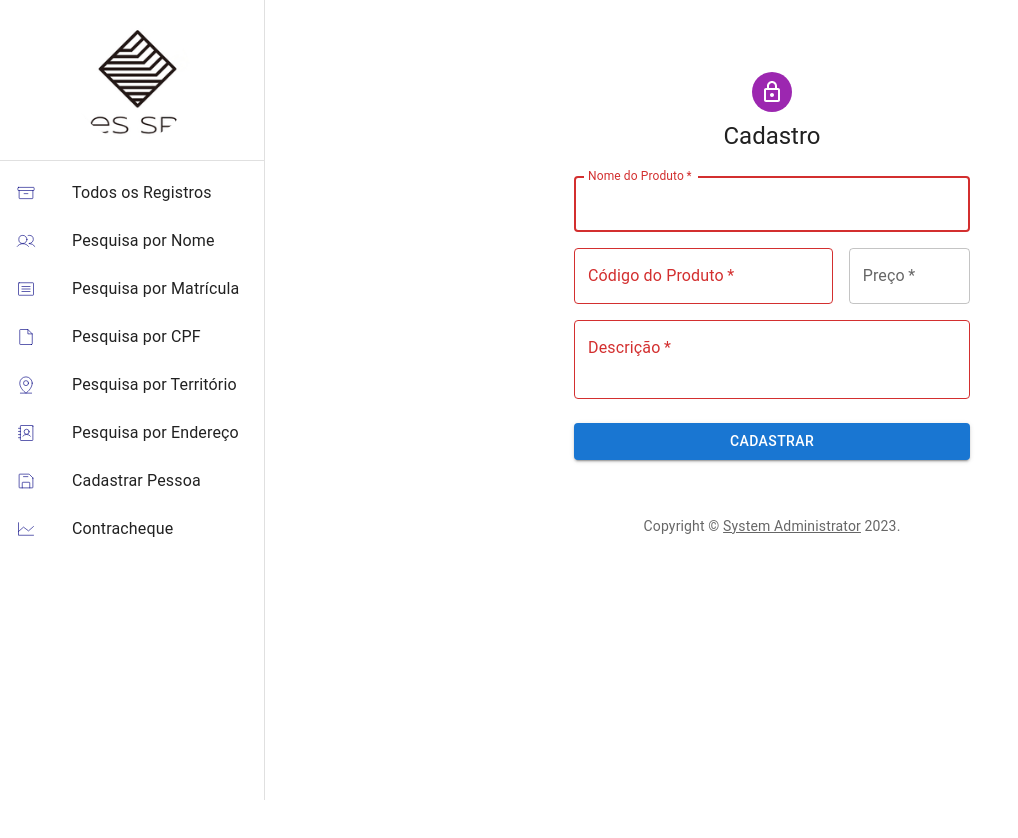
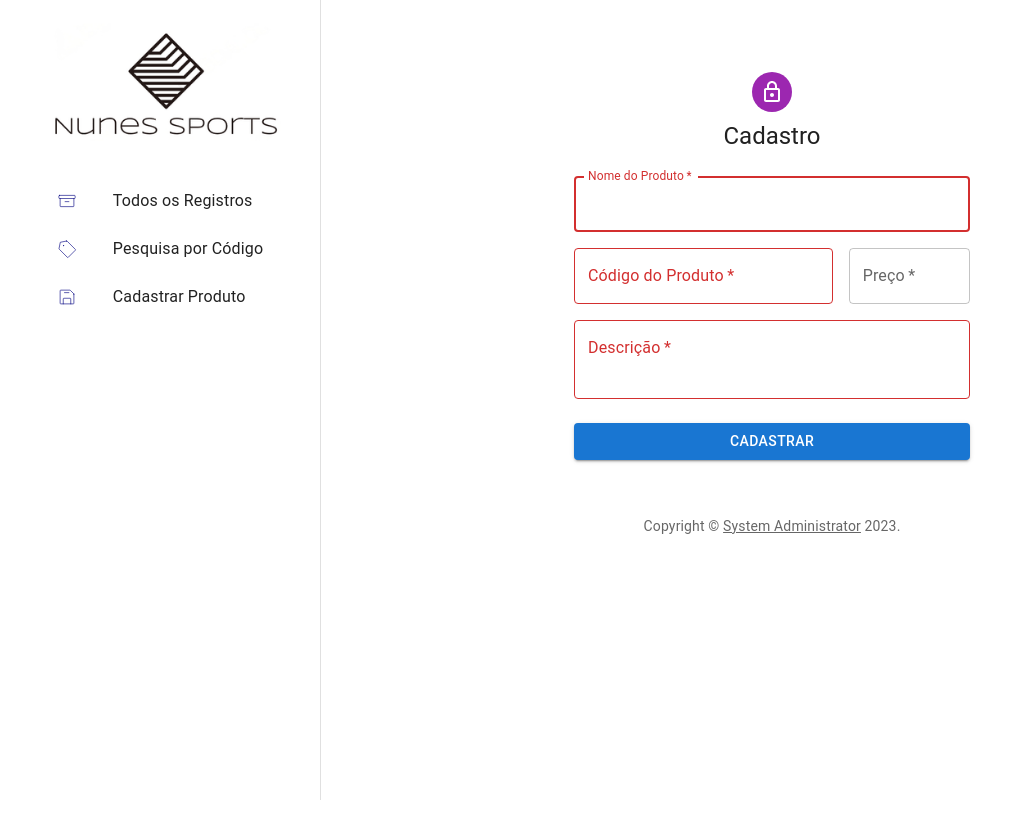
Before and after one commit to danielcastrof/everymind, a React (Create React App) app in the folder nunes-sports-frontend/: page / in a window 1280 px wide. Shown: the top 838 px of the page, without its empty margins (0-1018 px from the left). Built offline with nearby package versions, Linux system fonts and the light colour scheme.

Commit message:
fix: correção da logo

```diff
--- a/nunes-sports-frontend/src/shared/components/menu/index.tsx
+++ b/nunes-sports-frontend/src/shared/components/menu/index.tsx
@@ -1,83 +1,47 @@
 import { Avatar, Divider, Drawer, List, ListItemButton, ListItemIcon, ListItemText, useTheme } from "@mui/material";
 import { Box } from '@mui/system';
-import { AddressBook, Archive, Article, ChartLine, File, FloppyDisk, MapPinLine, Users } from "phosphor-react";
+import { Archive, FloppyDisk, Tag } from "phosphor-react";
+import { useNavigate } from "react-router-dom";
 import Logo from '../../assets/logo.png';
-import { useNavigate } from "react-router-dom";
 
 
 
 export const Menu: React.FC<{children: React.ReactNode}> = ({children}) => {
-    const url = 'https://sgrh2.systemainformatica.com.br/ui/#/portal-servidor/pmlimoeiro'
     const navigate = useNavigate();
     const theme = useTheme();
     return(
         <>
         <Drawer open={true} variant='permanent' style={{marginRight: 50}}>
-            <Box width={theme.spacing(33)} height='100%' display='flex' flexDirection='column'>
-                <Box width='100%' height={theme.spacing(20)} display='flex' alignItems='center' justifyContent='center'>
-                    <Avatar sx={{height: theme.spacing(15), width: theme.spacing(15)}} src={Logo} />
+            <Box width={theme.spacing(40)} height='100%' display='flex' flexDirection='column' alignItems="center"
+  justifyContent="center">
+                <Box width='100%' height={theme.spacing(21)} display='flex' alignItems='center' justifyContent='center'>
+                    <Avatar sx={{height: theme.spacing(21), width: theme.spacing(36)}} src={Logo} />
                 </Box>
 
                 <Divider />
 
                 <Box flex={1}>
                     <List component='nav' >
-                        <ListItemButton onClick={() => navigate('/painel')}>
+                        <ListItemButton onClick={() => navigate('/produtos')}>
                             <ListItemIcon>
                                 <Archive size={20} color="#000080" weight="thin" />
                             </ListItemIcon>
                             <ListItemText primary="Todos os Registros" />
                         </ListItemButton>
 
-                        <ListItemButton onClick={() => navigate('/nome')}>
+                        <ListItemButton onClick={() => navigate('/produtos/code')}>
                             <ListItemIcon>
-                                <Users size={20} color="#000080" weight="thin" />
+                                <Tag size={20} color="#000080" weight="thin" />
                             </ListItemIcon>
-                            <ListItemText primary="Pesquisa por Nome" />
-                        </ListItemButton>
-
-                        <ListItemButton onClick={() => navigate('/matricula')}>
-                            <ListItemIcon>
-                                <Article size={20} color="#000080" weight="thin" />
-                            </ListItemIcon>
-                            <ListItemText primary="Pesquisa por Matrícula" />
-                        </ListItemButton>
-
-                        <ListItemButton onClick={() => navigate('/cpf')}>
-                            <ListItemIcon>
-                                <File size={20} color="#000080" weight="thin" />
-                            </ListItemIcon>
-                            <ListItemText primary="Pesquisa por CPF" />
-                        </ListItemButton>
-
-                        <ListItemButton onClick={() => navigate('/territorio')}>
-                            <ListItemIcon>
-                                <MapPinLine size={20} color="#000080" weight="thin" />
-                            </ListItemIcon>
-                            <ListItemText primary="Pesquisa por Território" />
-                        </ListItemButton>
-
-                        <ListItemButton onClick={() => navigate('/endereco')}>
-                            <ListItemIcon>
-                                <AddressBook size={20} color="#000080" weight="thin" />
-                            </ListItemIcon>
-                            <ListItemText primary="Pesquisa por Endereço" />
+                            <ListItemText primary="Pesquisa por Código" />
                         </ListItemButton>
 
                         <ListItemButton onClick={() => navigate('/cadastro')}>
                             <ListItemIcon>
                                 <FloppyDisk size={20} color="#000080" weight="thin" />
                             </ListItemIcon>
-                            <ListItemText primary="Cadastrar Pessoa" />
+                            <ListItemText primary="Cadastrar Produto" />
                         </ListItemButton>
-
-                        <ListItemButton href={url} target="_blank">
-                            <ListItemIcon>
-                                <ChartLine size={20} color="#000080" weight="thin" />
-                            </ListItemIcon>
-                            <ListItemText primary="Contracheque" />
-                        </ListItemButton>
-
                     </List>
                 </Box>
 
```
Also changed, not shown: nunes-sports-frontend/src/shared/assets/logo.png.
